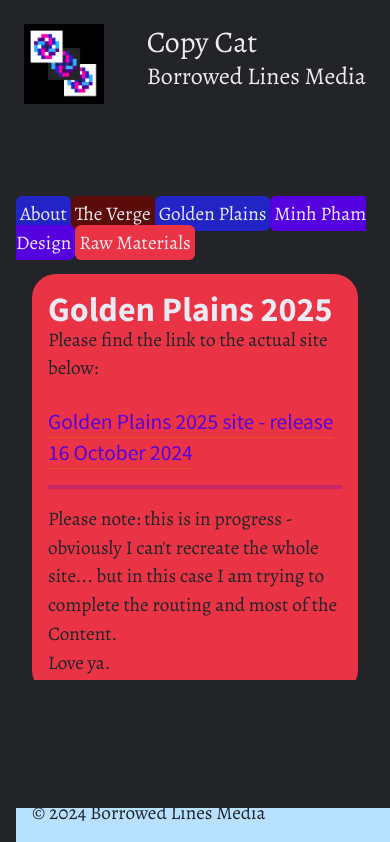
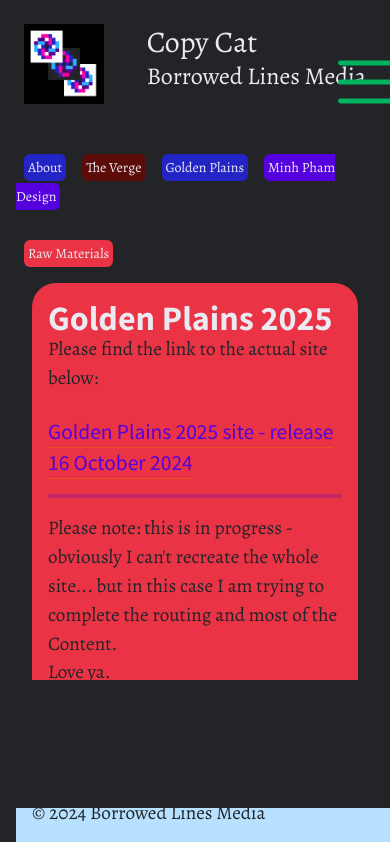
Before and after one commit to Read-More-Pynchon/copy-cat, a React (Create React App) app in the folder app/: page /golden-plains in a window 390 px wide. Shown: the top 842 px of the page. Built offline with nearby package versions, Linux system fonts and the light colour scheme.

Commit message:
Small tidies

```diff
--- a/app/src/layout/Navigation.tsx
+++ b/app/src/layout/Navigation.tsx
@@ -6,14 +6,15 @@ export default function Navigation(){
 
     return(
 
-        <div id="homeTabs" className="w-full justify-items-center mt-5 pt-12 bg-near-black inline-flex">
+        <div id="homeTabs" className="w-full justify-items-center mt-5 pt-12 bg-near-black flex">
             <nav>
-                <Link to={"/"} className="sm:m-1 md:m-2 lg:m-4 xl:m-5 sm:text-sm md:text-lg lg:text-2xl text-near-white p-1 rounded bg-dark-blue">About</Link>
-                <Link to={"/the-verge"} className="sm:m-1 md:m-2 lg:m-4 xl:m-5 sm:text-sm md:text-lg lg:text-2xl text-near-white p-1 rounded bg-brown">The Verge</Link>
-                <Link to={"/golden-plains"} className="sm:m-1 md:m-2 lg:m-4 xl:m-5 sm:text-sm md:text-lg lg:text-2xl text-near-white p-1 rounded bg-dark-blue border-none">Golden Plains</Link>
-                <Link to={"/ming-pham-design"} className="sm:m-1 md:m-2 lg:m-4 xl:m-5 sm:text-sm md:text-lg lg:text-2xl text-near-white p-1 rounded bg-purple border-none">Minh Pham Design</Link>
-                <Link to={"/raw-materials"} className="sm:m-1 md:m-2 lg:m-4 xl:m-5 sm:text-sm md:text-lg lg:text-2xl text-near-white p-1 rounded bg-rouge">Raw Materials</Link>
-
+                <Link to={"/"} className="m-2 mb-6 lg:m-4 xl:m-5 text-sm md:text-lg lg:text-2xl text-near-white p-1 rounded bg-dark-blue">About</Link>
+                <Link to={"/the-verge"} className="m-2 mb-6 lg:m-4 xl:m-5 text-sm md:text-lg lg:text-2xl text-near-white p-1 rounded bg-brown">The Verge</Link>
+                <Link to={"/golden-plains"} className="m-2 lg:m-4 xl:m-5 text-sm md:text-lg lg:text-2xl text-near-white p-1 rounded bg-dark-blue border-none">Golden Plains</Link>
+                <Link to={"/ming-pham-design"} className="m-2 lg:m-4 xl:m-5 text-sm md:text-lg lg:text-2xl text-near-white p-1 rounded bg-purple border-none">Minh Pham Design</Link>
+                <br />
+                <br />
+                <Link to={"/raw-materials"} className="m-2 lg:m-4 xl:m-5 text-sm md:text-lg lg:text-2xl text-near-white p-1 rounded bg-rouge">Raw Materials</Link>
             </nav>
         </div>
 
--- a/app/src/pages/golden-plains/GoldenPlains.tsx
+++ b/app/src/pages/golden-plains/GoldenPlains.tsx
@@ -12,7 +12,7 @@ export default function GoldenPlains() {
             <div className="bg-rouge rounded-3xl m-3 p-3">
                 <h1 className="text-3xl font-extrabold text-near-white font-rm-noto">Golden Plains 2025</h1>
                 <p className="pb-6">Please find the link to the actual site below:</p>
-                <a href="https://goldeplains.com.au"
+                <a href="https://goldenplains.com.au"
                     className="underline underline-offset-8 decoration-rm-orange font-rm-noto text-purple"
                     target="_blank" rel="noreferrer">
                     Golden Plains 2025 site - release 16 October 2024
--- a/app/src/pages/golden-plains/layout/HeaderGP.tsx
+++ b/app/src/pages/golden-plains/layout/HeaderGP.tsx
@@ -224,11 +224,11 @@ export default function HeaderGP() {
         }
     ];
 
-    const navigationItems = navigationText.map(({title, subtitles}, index) => {
+    const navigationItems = navigationText.map(({ title, subtitles }, index) => {
         let subtitleItems;
         if (subtitles) {
-            subtitleItems = subtitles.map(({item, url}, index) => {
-                return <a href={url} className="hover:text-gp-green my-2">{item}</a>
+            subtitleItems = subtitles.map(({ item, url }, index) => {
+                return <a href={url} className="hover:text-gp-green my-2 block">{item}</a>
             });
         }
         return (
@@ -290,16 +290,29 @@ export default function HeaderGP() {
         }
     }
 
+    //fill="#000000" width="800px" height="800px"
     const displayNavigation = navigation();
 
     return (
         <>
             <div className='w-full h-fit p-6 pb-1 m-6 bg-gp-dark-blue text-right'>
-                <div className="hidden md:flex">
+                <div className="hidden md:inline-flex w-full">
                     {topNavigation}
                 </div>
-                <div className="block md:hidden font-gp-text text-gp-green text-6xl underline decoration-white">
-                    <button onClick={toggleNavigation} className="text-7xl"> = </button>
+                <div className="grid grid-cols-6 md:hidden fixed top-0 z-40">
+                    <div className="col-span-5">
+                    </div>
+                    <div className="col-span-1 relative">
+                        <svg  fill="#000000" width="64px" height="164px" viewBox="0 0 52 52" data-name="Layer 1" id="Layer_1"
+                        xmlns="http://www.w3.org/2000/svg"
+                        className="fill-gp-green w-fit h-auto"
+                        onClick={toggleNavigation}
+                        >
+                            <path d="M50,12.5H2a2,2,0,0,1,0-4H50a2,2,0,0,1,0,4Z" />
+                            <path d="M50,28H2a2,2,0,0,1,0-4H50a2,2,0,0,1,0,4Z" />
+                            <path d="M50,43.5H2a2,2,0,0,1,0-4H50a2,2,0,0,1,0,4Z" />
+                        </svg>
+                    </div>
                 </div>
             </div>
             <div>
--- a/app/src/pages/golden-plains/layout/MainGP.tsx
+++ b/app/src/pages/golden-plains/layout/MainGP.tsx
@@ -8,43 +8,7 @@ import WhosPlaying from '../sections/WhosPlaying/WhosPlaying';
 
 export default function MainGP() {
 
-    const lineUpText = ['PJ Harvey', 'Fontaines D.C.', '2manydjs', 'Wet Kiss', 'Magdalena Bay', 'Osees', ' Thelma Plum', ' Kneecap', ' Durand Jones & The Indications', ' Hermanos Gutiérrez', ' Bahamadia', ' Grace Cummings', ' Bonny Light Horseman', ' Ela Minus', ' Mulga Bore Hard Rock', ' Adriana', ' Teether & Kuya Neil', ' CCL', ' Skeleten', ' Zjoso', ' Jada Weazel', ' Elliot & Vincent', ' Storytelling with Uncle Barry', ' Sun Ra Arkestra']
 
-    const lineUpDisplayItems = lineUpText.map((artist, index) => {
-        switch (index % 4) {
-            case 0:
-                return (
-                    <h1 className="font-gp-title text-gp-green text-xl lg:text-6xl uppercase text-center">
-                        {artist}
-                    </h1>
-                );
-            case 1:
-                return (
-                    <h1 className="font-gp-title text-gp-red text-xl lg:text-6xl uppercase text-center">
-                        {artist}
-                    </h1>
-                );
-            case 2:
-                return (
-                    <h1 className="font-gp-title text-gp-yellow text-xl lg:text-6xl uppercase text-center">
-                        {artist}
-                    </h1>
-                );
-            case 3:
-                return (
-                    <h1 className="font-gp-title text-gp-dark-blue text-xl lg:text-6xl uppercase text-center">
-                        {artist}
-                    </h1>
-                );
-            default:
-                return (
-                    <h1 className="font-gp-title text-gp-green text-xl lg:text-6xl uppercase text-center">
-                        {artist}
-                    </h1>
-                );
-        }
-
-    })
 
     return (
         <div className="font-gp-text text-gp-green text-center my-3">
@@ -148,7 +112,7 @@ export default function MainGP() {
 
             <div className="h-48"></div>
             <div className="grid grid-cols-12">
-                <div className="md:col-span-4">
+                <div className="hidden md:block md:col-span-4">
 
                     <img src="https://content.mmf.com.au/wp-content/uploads/sites/24/2024/09/GP2025_OsloDavis_NL1_1.gif?x58291" alt="Oslo Gif trial first"
                     className="w-full h-auto bg-transparent" />
@@ -162,7 +126,7 @@ export default function MainGP() {
                     <br />
                     <p> I hope to enjoy the pleasure of your company this March.</p>
                 </div>
-                <div className="md:col-span-4">
+                <div className="hidden md:block md:col-span-4">
 
                     <img src="https://content.mmf.com.au/wp-content/uploads/sites/24/2024/09/GP2025_OsloDavis_NL1_3.gif?x58291"
                     alt="Oslo Gif trial second"
```
Also changed, not shown: app/public/index.html (+0 -9 lines), app/src/pages/golden-plains/assets/icons/menu-hamburger-nav.svg (added).
